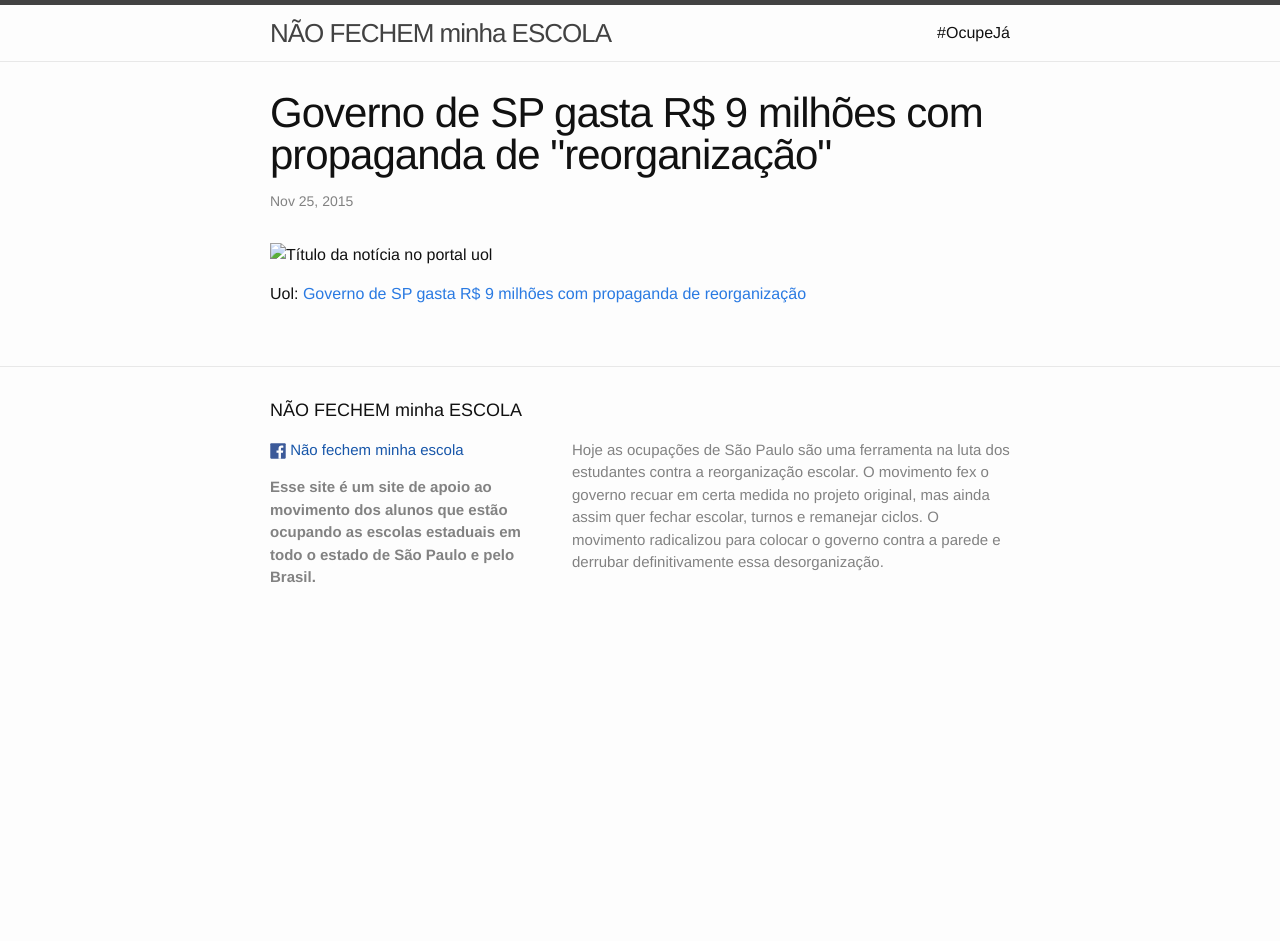
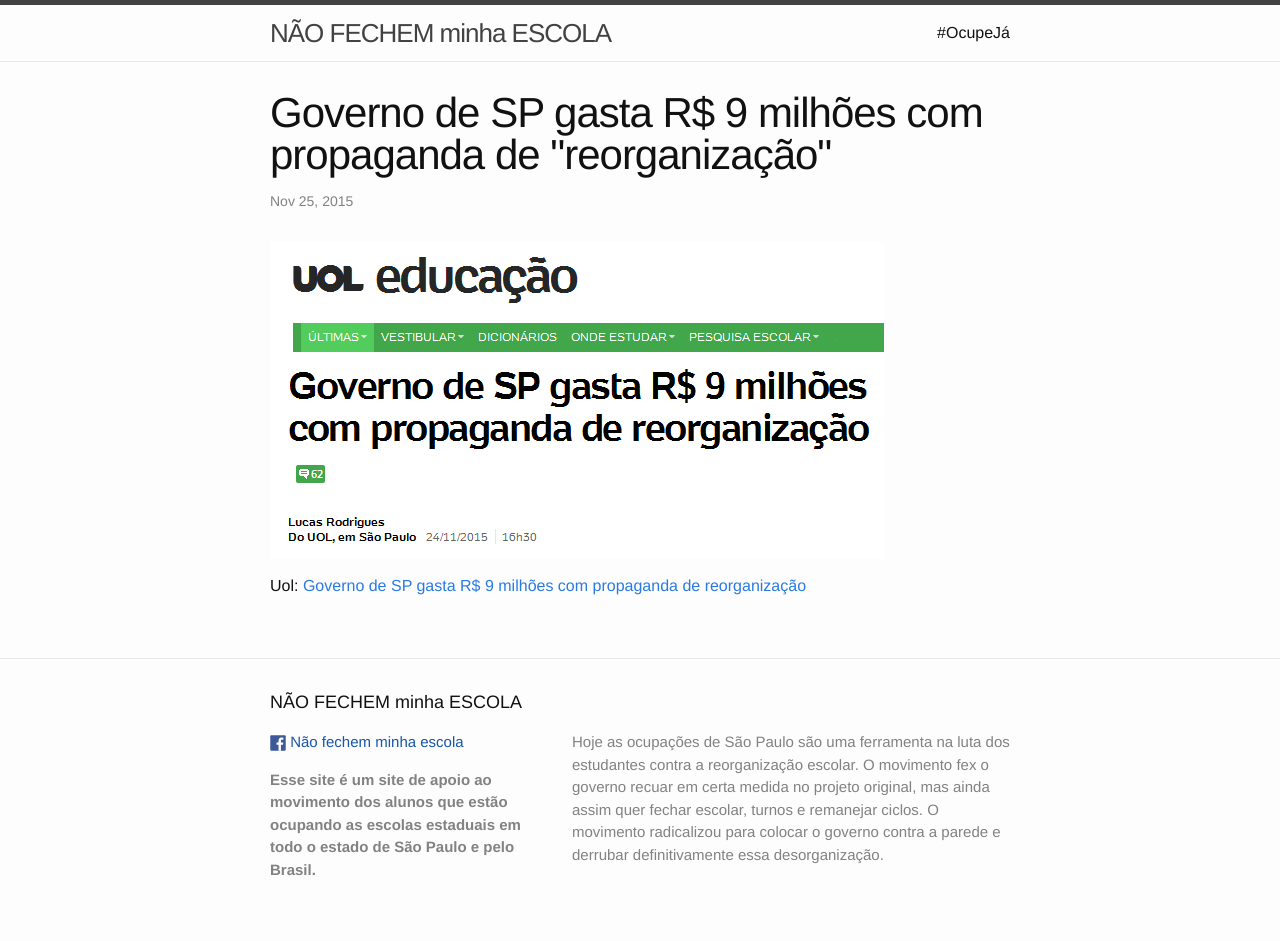
Before and after one commit to NaoFecheMinhaEscola/NaoFecheMinhaEscola.github.io, a Jekyll site: the page built from _posts/2015-11-25-governo-de-sp-gasta-9-milhoes-com-propaganda-de-reorganizacao.markdown, in a window 1280 px wide. Built offline with Jekyll 4.4.1, drawn with Linux system fonts in a browser that asks for light colours; before the commit the page ends 900 px from its top, so only the background shows below that.

Commit message:
corrigindo src da imagem

```diff
--- a/_posts/2015-11-25-governo-de-sp-gasta-9-milhoes-com-propaganda-de-reorganizacao.markdown
+++ b/_posts/2015-11-25-governo-de-sp-gasta-9-milhoes-com-propaganda-de-reorganizacao.markdown
@@ -6,7 +6,7 @@ date:   2015-11-25 15:00:00
 categories: governo, sp, investimento
 ---
 
-![Título da notícia no portal uol]({{ site.url }}/assets/uol-governo-de-sp-gasta-9-milhoes-com-propaganda-de-reorganizacao.png)
+![Título da notícia no portal uol](/images/uol-governo-de-sp-gasta-9-milhoes-com-propaganda-de-reorganizacao.png)
 
 Uol: [Governo de SP gasta R$ 9 milhões com propaganda de
 reorganização](uol)
```
